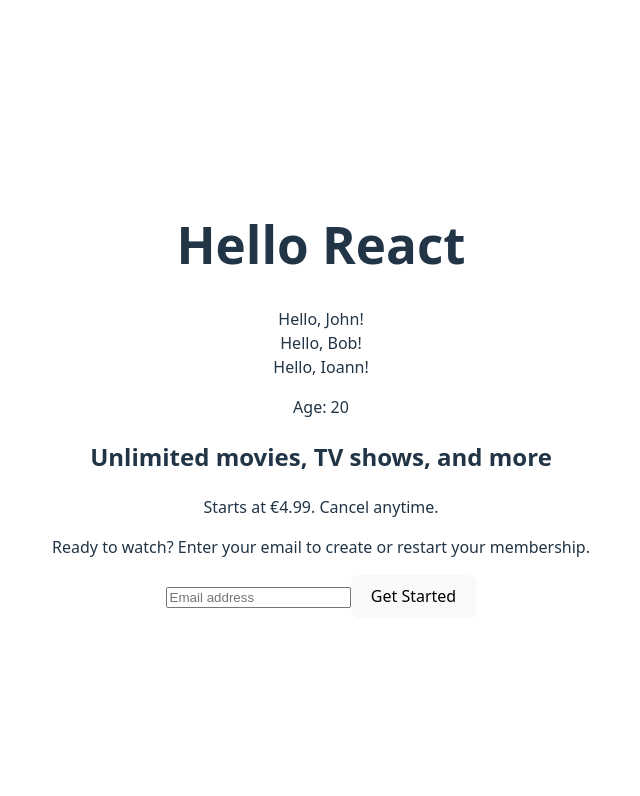
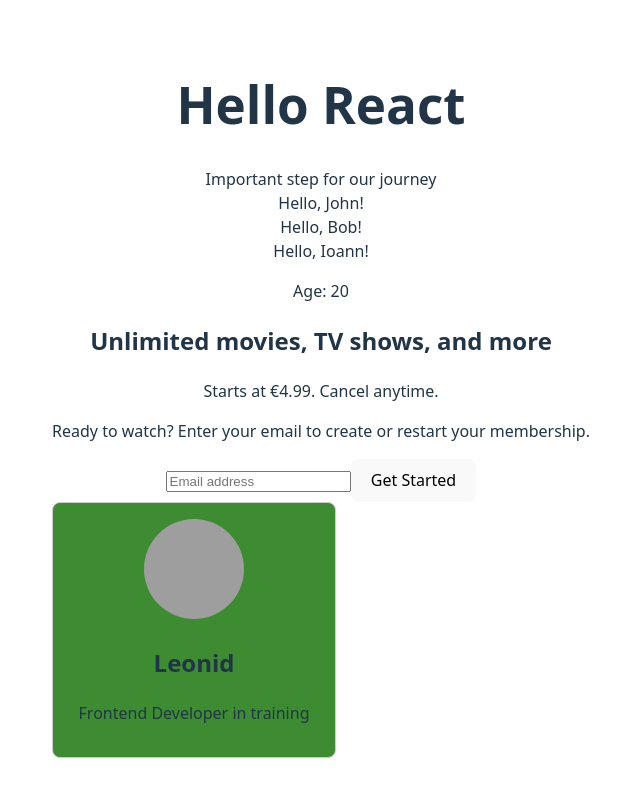
Before and after one commit to leonidvuha/store-app, a React (Vite) app: page / in a window 1280 px wide. Shown: the top 796 px of the page, without its empty margins (319-959 px from the left). Built offline with nearby package versions, Linux system fonts and the light colour scheme; grey boxes are pictures that could not be loaded.

Commit message:
Complete homework 1 and 2

```diff
--- a/src/App.tsx
+++ b/src/App.tsx
@@ -1,16 +1,24 @@
 import "./App.css";
 import Greeting from "./components/Greeting/Greeting";
 import Hero from "./components/Hero/Hero";
+import ProfileCard from "./components/ProfileCard/ProfileCard";
+import Tool from "./components/Tool/Tool";
 
 function App() {
   return (
     <>
       <h1>Hello React</h1>
+      <Tool />
 
       <Greeting name="John" />
       <Greeting name="Bob" />
       <Greeting name="Ioann" age={20} />
       <Hero />
+      <ProfileCard
+        avatar="https://cdn-icons-png.flaticon.com/512/3135/3135715.png"
+        name="Leonid"
+        description="Frontend Developer in training"
+      />
     </>
   );
 }
--- /dev/null
+++ b/src/components/ProfileCard/ProfileCard.module.css
@@ -0,0 +1,15 @@
+.profile-card {
+  border: 1px solid #ccc;
+  border-radius: 8px;
+  padding: 16px;
+  text-align: center;
+  max-width: 250px;
+  background-color: #3d8c31;
+}
+
+.profile-card img {
+  border-radius: 50%;
+  width: 100px;
+  height: 100px;
+  object-fit: cover;
+}
--- /dev/null
+++ b/src/components/ProfileCard/ProfileCard.tsx
@@ -0,0 +1,21 @@
+import styles from "./ProfileCard.module.css";
+
+interface Props {
+  avatar: string;
+  name: string;
+  description: string;
+}
+
+export default function ProfileCard(props: Props) {
+
+  const { avatar, name, description } = props;
+
+  return (
+
+    <div className={styles["profile-card"]}>
+      <img src={avatar} alt="User avatar" />
+      <h2>{name}</h2>
+      <p>{description}</p>
+    </div>
+  );
+}
--- /dev/null
+++ b/src/components/Tool/Tool.tsx
@@ -0,0 +1,3 @@
+export default function Tool() {
+  return <div>Important step for our journey</div>;
+}
```
